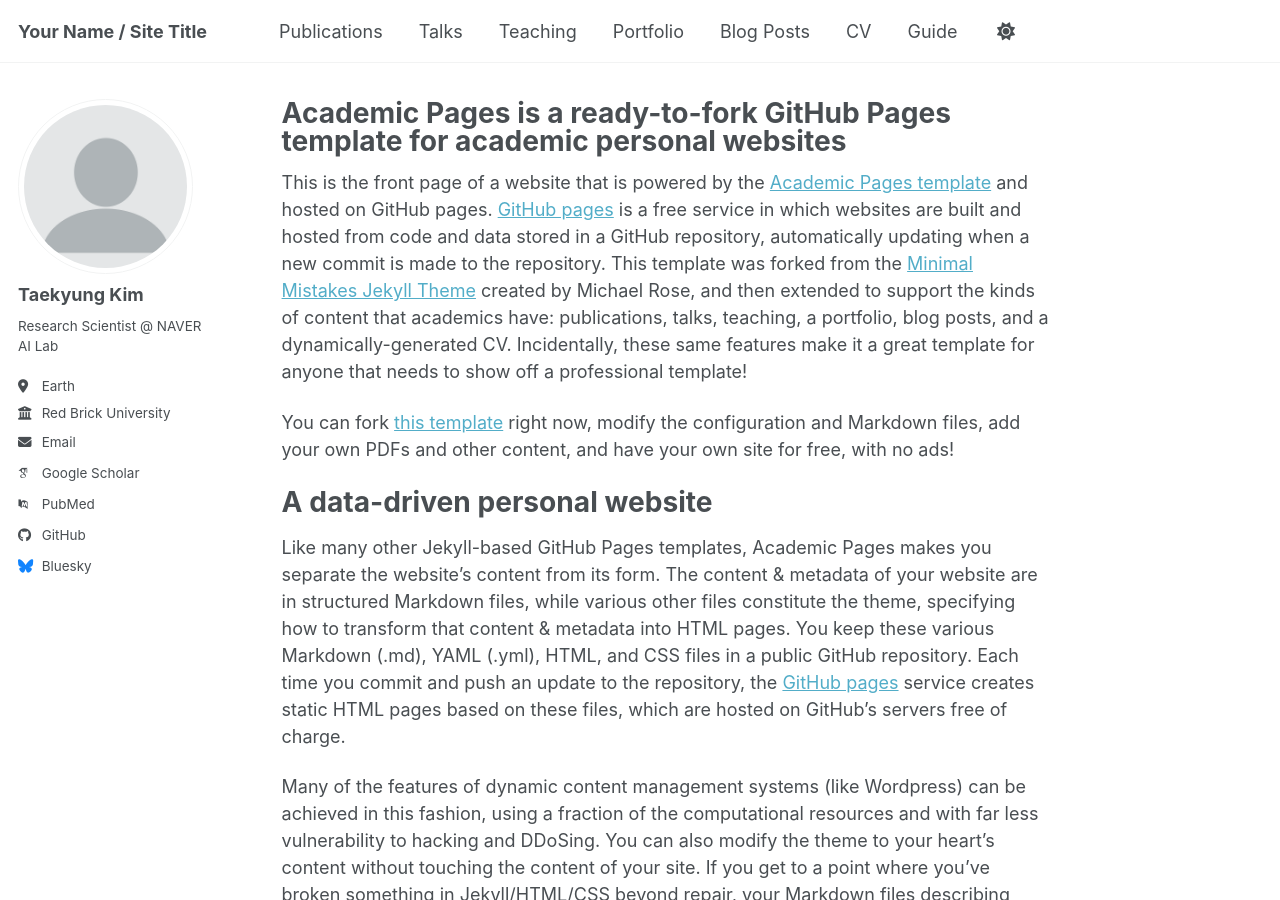
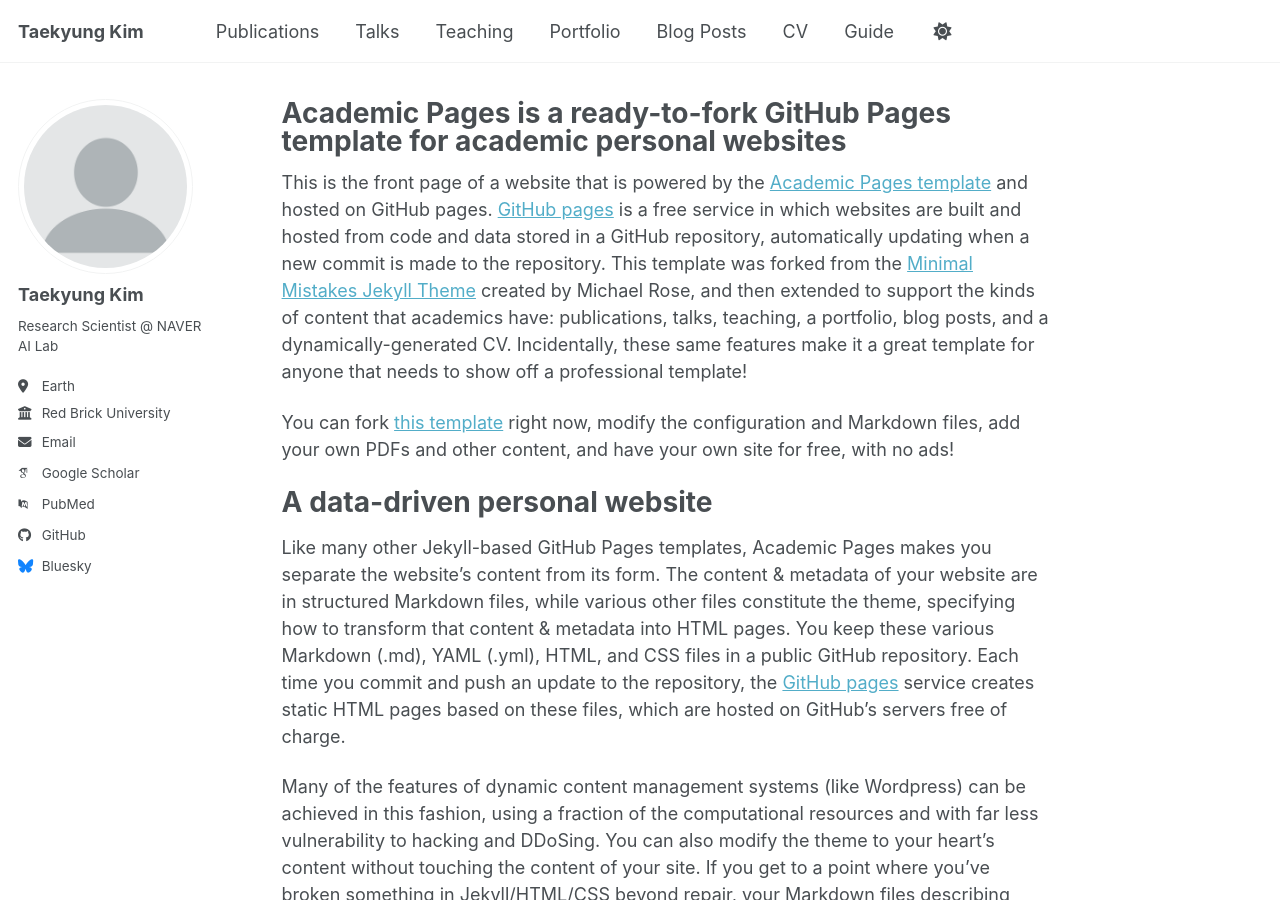
Before and after one commit to taekyungkim918/taekyungkim918.github.io, a Jekyll site: the page built from _pages/about.md, in a window 1280 px wide and 900 px high. Built offline with Jekyll 4.4.1, drawn with Linux system fonts in a browser that asks for light colours; some web fonts are replaced; a script bundle is joined from its source files by our own code; library files that are not in the unit come from our copies.

Commit message:
Update _config.yml

```diff
--- a/_config.yml
+++ b/_config.yml
@@ -9,14 +9,14 @@
 # Basic Site Settings
 locale                   : "en-US"
 site_theme               : "default" # Currently available options are "default", "air"
-title                    : "Your Name / Site Title"
+title                    : "Taekyung Kim"
 title_separator          : "-"
 name                     : &name "Taekyung Kim"
 description              : &description "Taekyung Kim's homepage"   # Update this with a general description of your site, this is the default if not overridden by a page
 url                      : https://academicpages.github.io # The base hostname & protocol for your site e.g. "https://[your GitHub username].github.io",
                                                            # or if you already have some other page hosted on Github then use "https://[your GitHub username].github.io/[Your Repo Name]"
 baseurl                  : "" # the subpath of your site, e.g. "/blog"
-repository               : "academicpages/academicpages.github.io"
+repository               : "taekyungkim918.github.io"
 
 # Site Author - The following control what appear as part of the author content on the side bar.
 #               If a field is blank the icon and link will not appear, otherwise it will be shown.
```
